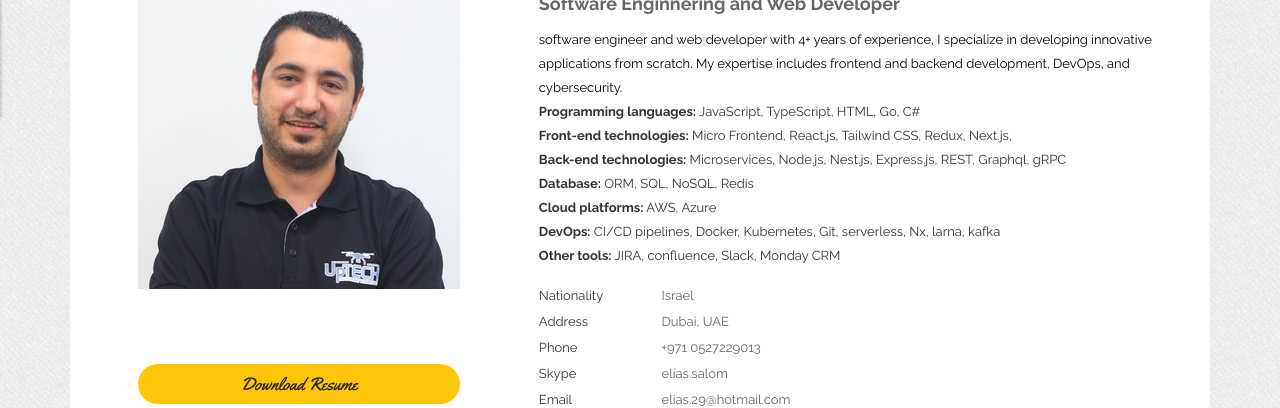
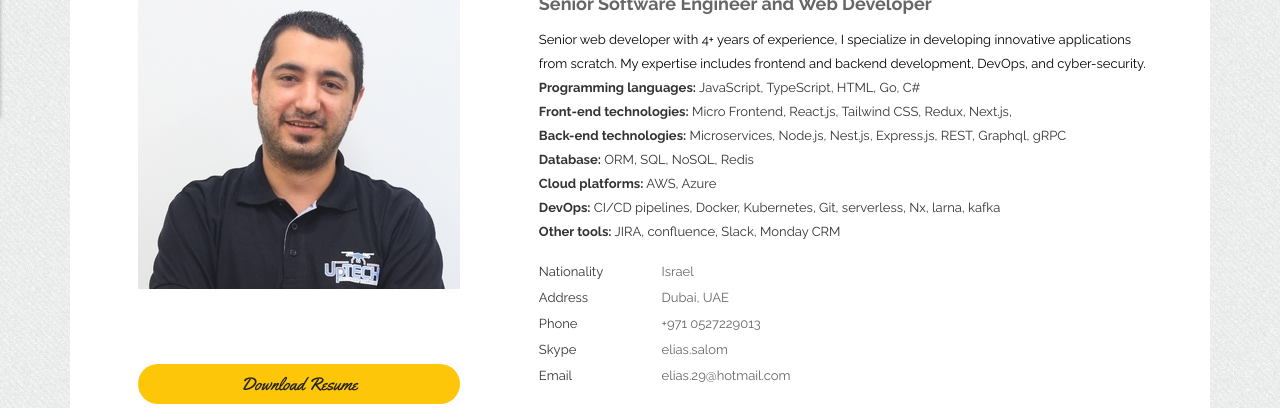
Before and after one commit to EliasSalom/Website, a plain HTML site: page index.html in a window 1280 px wide. Shown: the part 236-644 px from the top of the page. Drawn offline with Linux system fonts and the light colour scheme.

Commit message:
feat: update the cv

```diff
--- a/index.html
+++ b/index.html
@@ -90,10 +90,10 @@
                     <div class="col-md-7">
                         <div class="row person_details">
                             <h3>Hi I'm <span>Elias Salom</span></h3>
-                            <h4>Software Enginnering and Web Developer</h4>
-                            <p style="color: black;">software engineer and web developer with 4+ years of experience, I
+                            <h4>Senior Software Engineer and Web Developer</h4>
+                            <p style="color: black;">Senior web developer with 4+ years of experience, I
                                 specialize in developing innovative applications from scratch. My expertise
-                                includes frontend and backend development, DevOps, and cybersecurity.
+                                includes frontend and backend development, DevOps, and cyber-security.
                             </p>
                             <ul>
                                 <li><b>Programming languages:</b> JavaScript, TypeScript, HTML, Go, C#</li>
```
